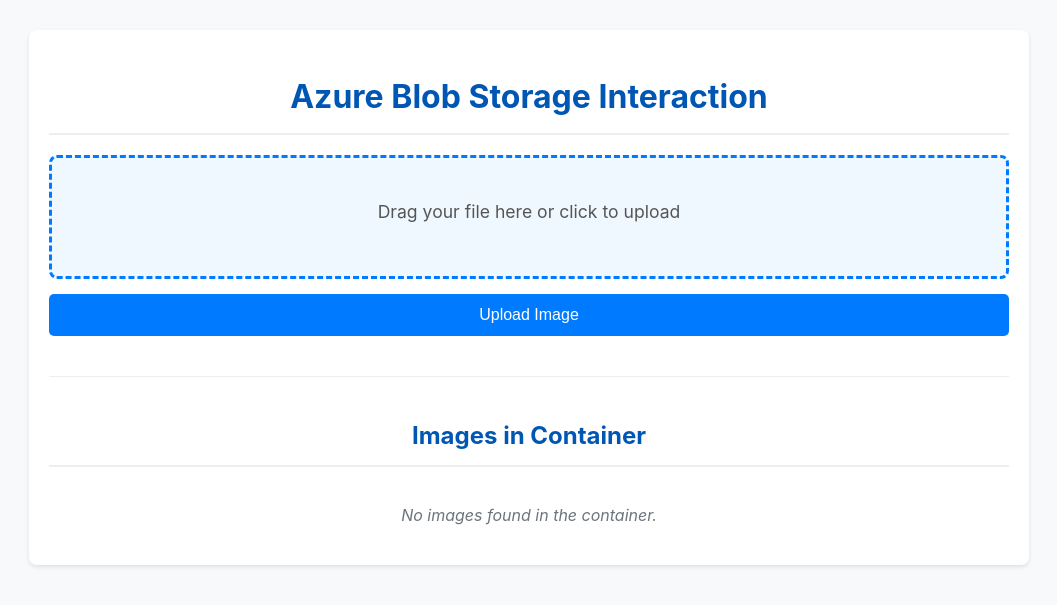
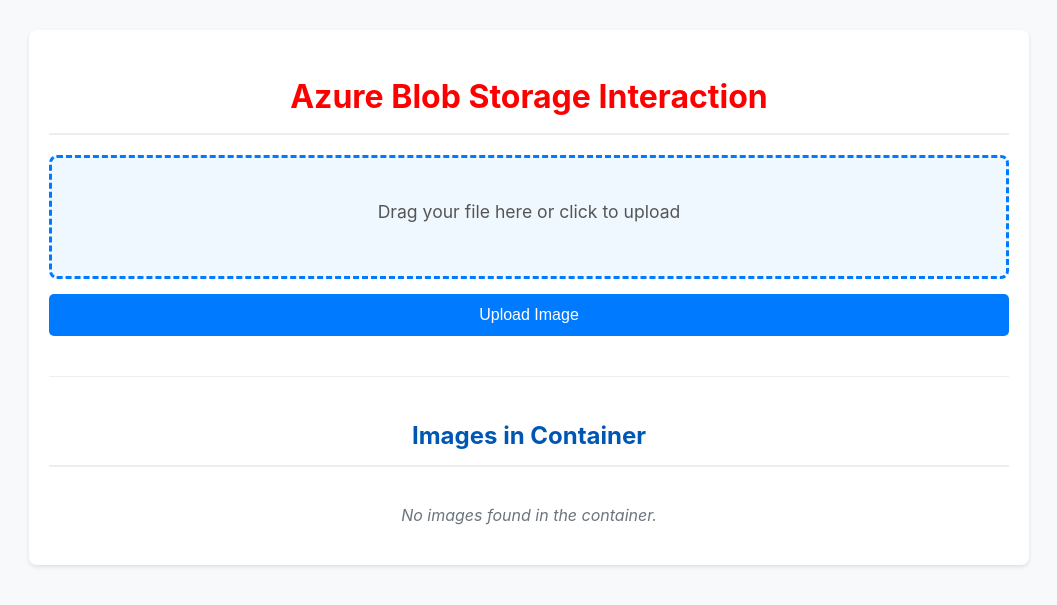
Before and after one commit to vannt-2693/azure-aks-app, a Flask app: template templates/index.html in a window 1280 px wide. Shown: the top 605 px of the page, without its empty margins (111-1168 px from the left). Run offline with Flask 2, Linux system fonts and the light colour scheme; the template is opened without the code that fills it, so the values that code supplies are empty; parts of the project's set-up code (start-up, migrations or seed data) failed here and were passed over.

Commit message:
(azure-ask-demo): update project 1

```diff
--- a/templates/index.html
+++ b/templates/index.html
@@ -123,7 +123,7 @@
 <body>
 
     <div class="container">
-        <h1 >Azure Blob Storage Interaction</h1>
+        <h1 style="color: red;">Azure Blob Storage Interaction</h1>
 
         {% with messages = get_flashed_messages(with_categories=true) %}
             {% if messages %}
```
